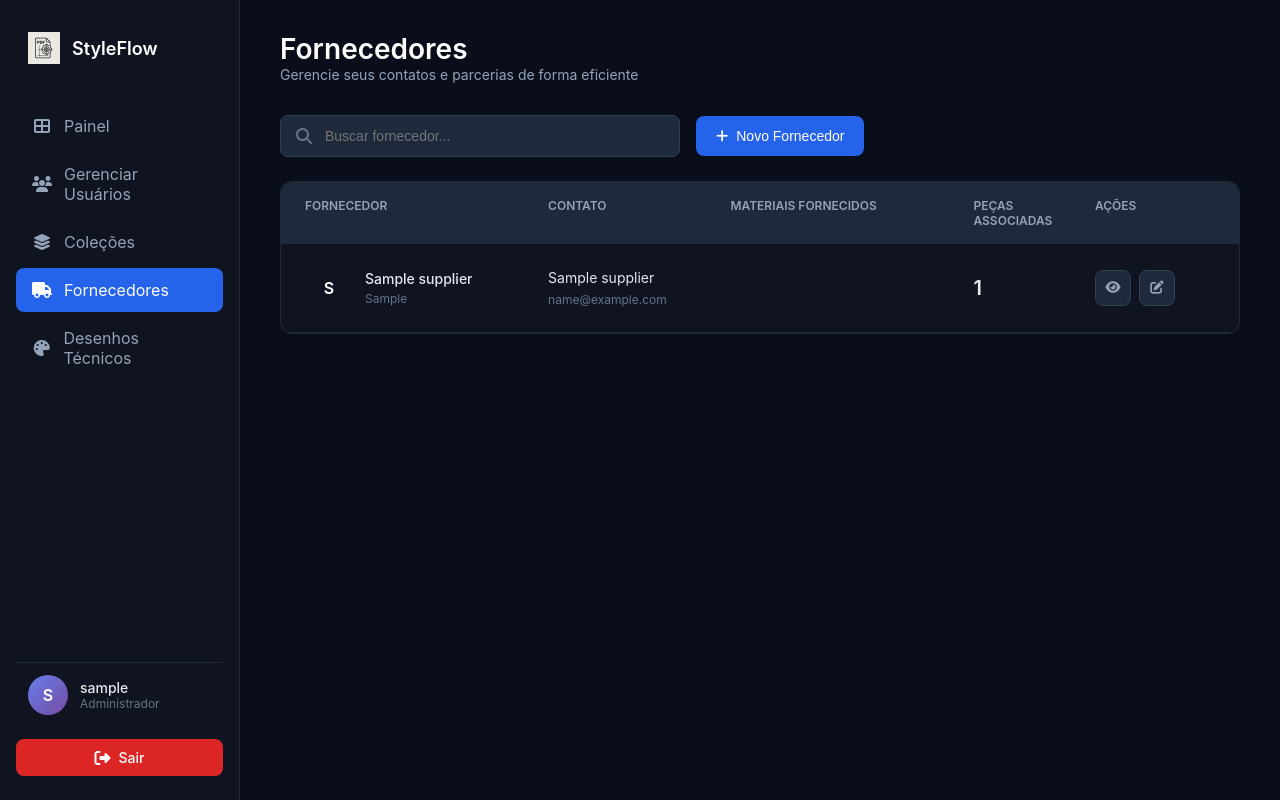
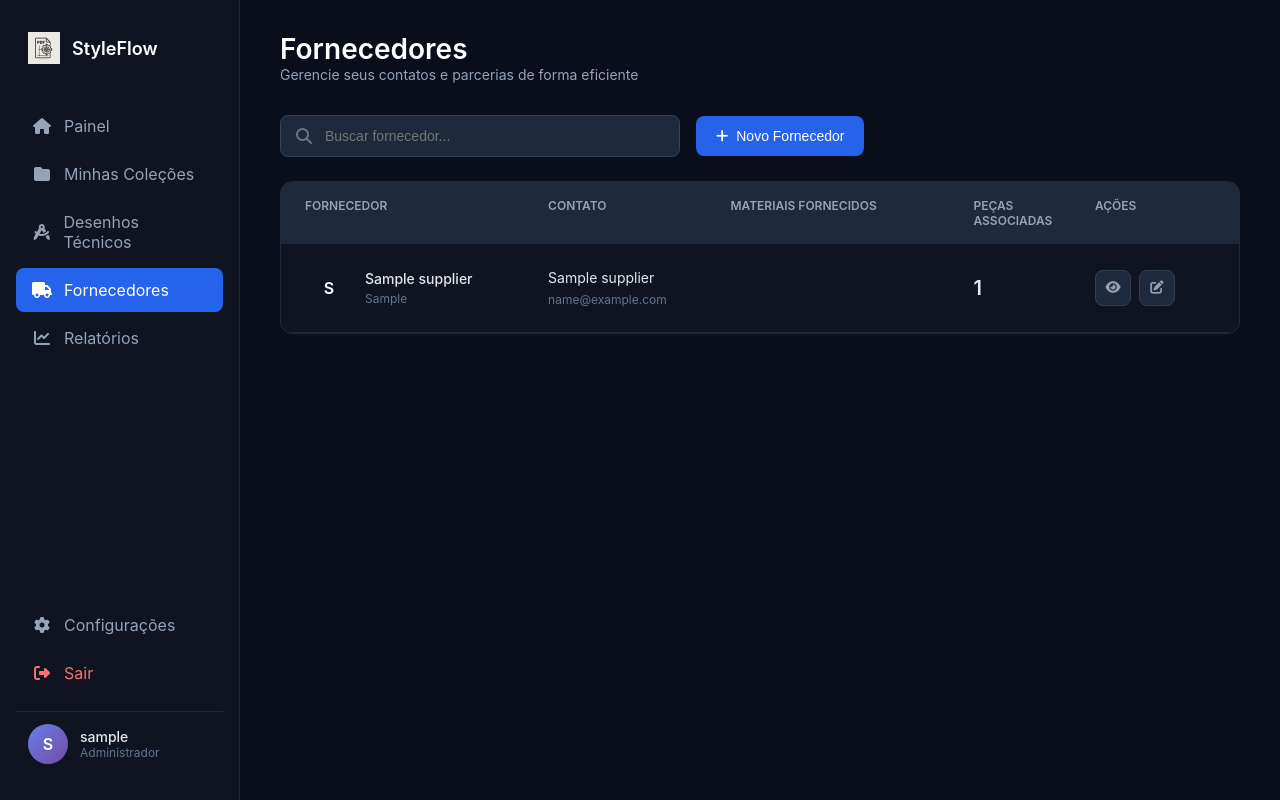
Before and after one commit to tempotec/AutoPLM, a Flask app: page /suppliers in a window 1280 px wide. Run offline with Flask 3, Linux system fonts and the light colour scheme; the visitor is signed in with stand-in values (Sample User, id 1); tables that the repository leaves empty hold one stand-in row (values such as "Sample post"); parts of the project's set-up code (start-up, migrations or seed data) failed here and were passed over; some libraries are stand-ins or nearby versions.

Commit message:
Organize and fix sidebar navigation for all user roles
Updates the sidebar navigation in multiple HTML templates to fix the order of links, update icons, and ensure the sidebar remains fixed, including adding new routes for 'Minhas Coleções' and 'Desenhos Técnicos'.

Replit-Commit-Author: Agent
Replit-Commit-Session-Id: 780984e5-0984-45a1-afa8-57b91a930ad9
Replit-Commit-Checkpoint-Type: intermediate_checkpoint
Replit-Commit-Event-Id: fe6653c9-6906-48ca-a78f-2e2e0dd19b6d
Replit-Commit-Screenshot-Url: https://storage.googleapis.com/screenshot-production-us-central1/4e214fa5-6637-4e45-915d-1a3deb8e739e/780984e5-0984-45a1-afa8-57b91a930ad9/EGfTHeP

```diff
--- a/templates/suppliers.html
+++ b/templates/suppliers.html
@@ -595,28 +595,36 @@
 
             <nav class="nav-menu">
                 <a href="{{ url_for('dashboard') }}" class="nav-item">
-                    <i class="fas fa-th-large"></i>
+                    <i class="fas fa-home"></i>
                     <span>Painel</span>
                 </a>
-                {% if current_user.is_admin %}
-                <a href="{{ url_for('manage_users') }}" class="nav-item">
-                    <i class="fas fa-users"></i>
-                    <span>Gerenciar Usuários</span>
+                <a href="{{ url_for('collections') }}" class="nav-item">
+                    <i class="fas fa-folder"></i>
+                    <span>Minhas Coleções</span>
                 </a>
-                {% endif %}
-                <a href="{{ url_for('collections') }}" class="nav-item">
-                    <i class="fas fa-layer-group"></i>
-                    <span>Coleções</span>
+                <a href="{{ url_for('technical_drawings_gallery') }}" class="nav-item">
+                    <i class="fas fa-drafting-compass"></i>
+                    <span>Desenhos Técnicos</span>
                 </a>
                 <a href="{{ url_for('suppliers') }}" class="nav-item active">
                     <i class="fas fa-truck"></i>
                     <span>Fornecedores</span>
                 </a>
-                <a href="{{ url_for('technical_drawings') }}" class="nav-item">
-                    <i class="fas fa-palette"></i>
-                    <span>Desenhos Técnicos</span>
+                <a href="#" class="nav-item">
+                    <i class="fas fa-chart-line"></i>
+                    <span>Relatórios</span>
                 </a>
             </nav>
+
+            <div style="margin-top: auto;">
+                <a href="{{ url_for('settings') }}" class="nav-item">
+                    <i class="fas fa-cog"></i>
+                    <span>Configurações</span>
+                </a>
+                <a href="{{ url_for('logout') }}" class="nav-item" style="color: #f87171;">
+                    <i class="fas fa-sign-out-alt"></i>
+                    <span>Sair</span>
+                </a>
 
                 <div class="user-profile">
                     <div class="user-avatar">
@@ -627,11 +635,7 @@
                         <div class="user-role">{{ 'Administrador' if current_user.is_admin else 'Estilista' }}</div>
                     </div>
                 </div>
-
-            <a href="{{ url_for('logout') }}" class="logout-btn">
-                <i class="fas fa-sign-out-alt"></i>
-                <span>Sair</span>
-            </a>
+            </div>
         </aside>
 
         <main class="main-content">
```
Also changed, not shown: templates/admin_dashboard.html (+18 -12 lines), templates/collections.html (+11 -12 lines), templates/technical_drawings.html (+9 -14 lines), templates/user_dashboard.html (+11 -12 lines). Lines whose indentation alone changed are shown as unchanged.
